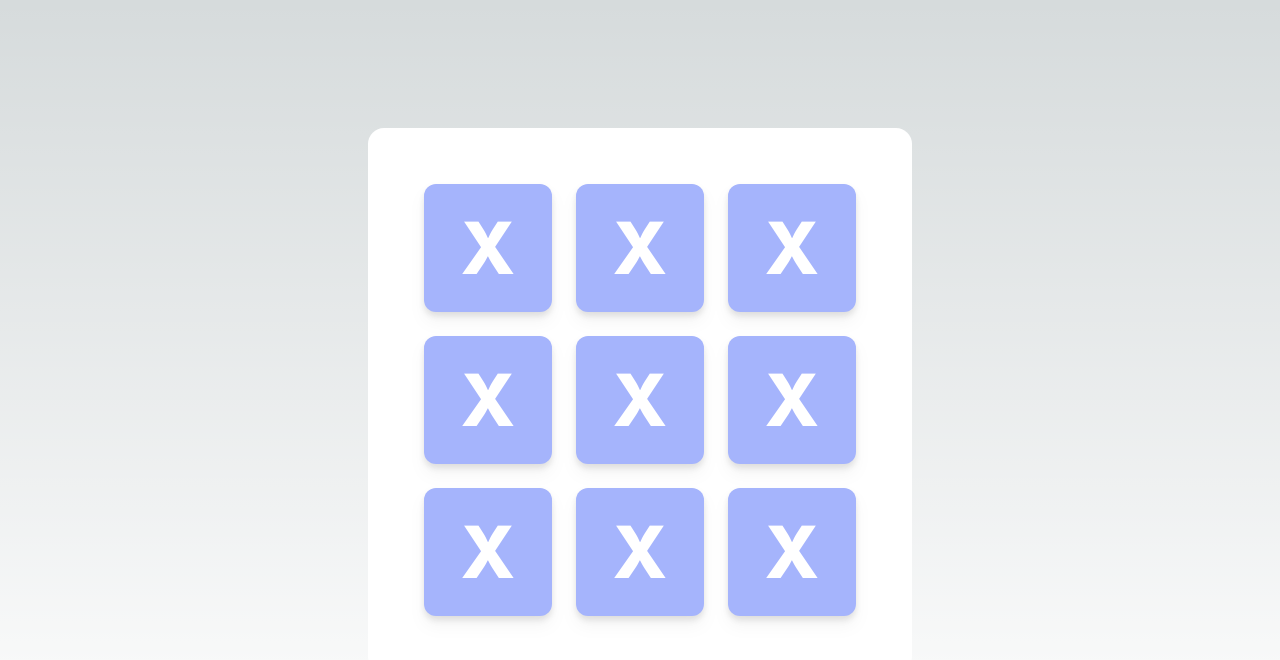
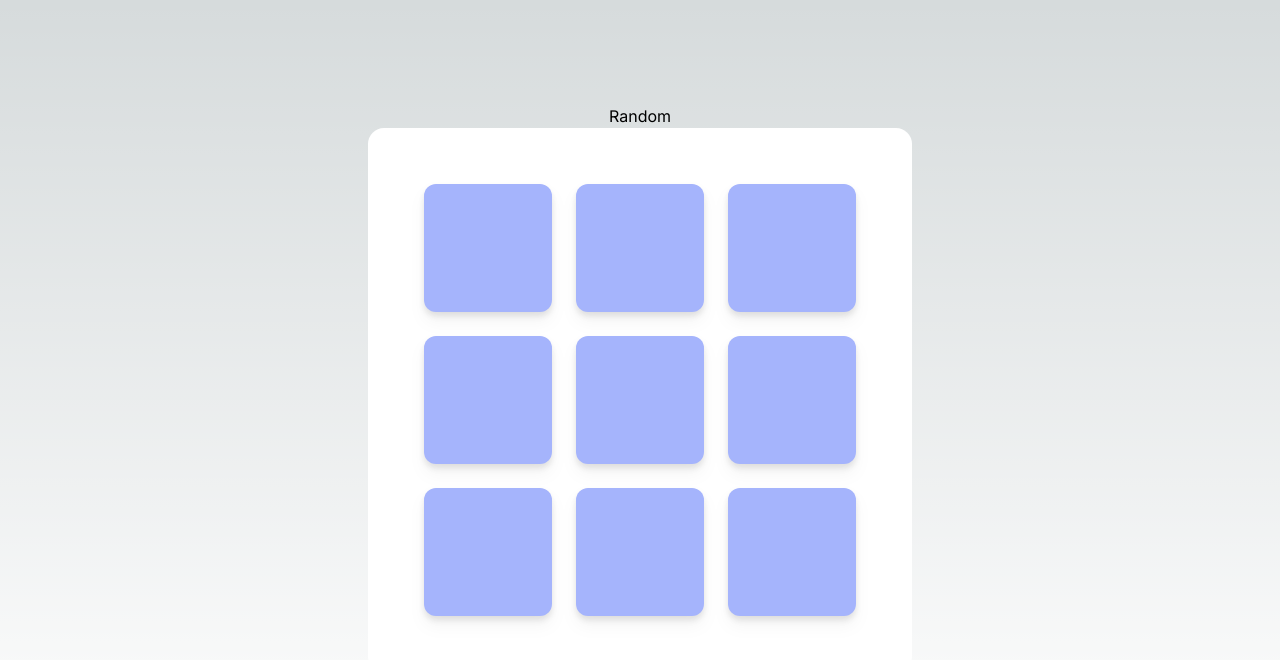
Before and after one commit to cblanken/tic-tac-toe, a Next.js app: page / in a window 1280 px wide. Shown: the top 660 px of the page. Built offline with nearby package versions, Linux system fonts and the light colour scheme.

Commit message:
Demo AI strategy with 'Random' button

```diff
--- a/src/app/page.tsx
+++ b/src/app/page.tsx
@@ -1,14 +1,14 @@
 import Image from 'next/image'
 import Board from '../components/Board'
-import { Tile } from '../lib'
+import { PlayerSymbol, Board as GameBoard } from '../lib'
 
 export default function Home() {
   const boardSize = 3
-
-  let tiles: Array<Tile> = new Array(boardSize ** 2).fill(0).map( (): Tile => ({value: "X"}) )
+  let cells: Array<PlayerSymbol> = new Array(boardSize ** 2).fill(0).map( (): PlayerSymbol => ({value: ""}) )
+  let board = new GameBoard(cells, boardSize)
   return (
     <main className="h-screen flex flex-col justify-center items-center">
-      <Board boardSize={boardSize} tiles={tiles} />
+      <Board gameBoard={board} />
     </main>
   )
 }
--- a/src/components/Board.tsx
+++ b/src/components/Board.tsx
@@ -1,26 +1,35 @@
 "use client"
-import { useState } from "react"
+import { useState, useEffect } from "react"
 import BoardCell from "./BoardCell"
-import { PlayerSymbol } from "../lib"
+import type { PlayerSymbol } from "../lib"
+import { AI, AiStrategy, Board as GameBoard } from "../lib"
 
 
 interface IProps {
-  boardSize: number;
-  tiles: PlayerSymbol[];
+  gameBoard: GameBoard;
 }
 
 export default function Board(props: IProps) {
-  const [boardSize, setSize] = useState(props.boardSize)
-  const [tiles, setCells] = useState(props.tiles)
-  const [playerTurn, setTurn] = useState(false)
+  const [gameBoard, setGameBoard] = useState(props.gameBoard)
+  //const [playerTurn, setTurn] = useState(false)
+
+  const ai = new AI("Hal", 0, {value: "X"}, AiStrategy.random);
+
+  async function handleTurn() {
+    setGameBoard({...ai.strategy(gameBoard, ai)})
+  }
 
   return (
-    <div className={`bg-white p-14 rounded-2xl gap-6 board aspect-square grid grid-cols-3`}>
-      { tiles.map((tile, index) =>
-        <BoardCell
-          className="h-32 font-extrabold text-white overflow-hidden aspect-square bg-indigo-300 drop-shadow-lg rounded-xl"
-          tile={tile} boardSize={boardSize} key={index} />
-      )}
-    </div>
+    <>
+      <button onClick={handleTurn}>Random</button>
+      <div className={`bg-white p-14 rounded-2xl gap-6 board aspect-square grid grid-cols-3`}>
+        { gameBoard.cells.map((cell, index) =>
+          <BoardCell
+            className="h-32 font-extrabold text-white overflow-hidden aspect-square bg-indigo-300 drop-shadow-lg rounded-xl"
+            cell={cell} boardSize={gameBoard.size} key={index} />
+        )}
+      </div>
+      <br/>
+    </>
   )
 }
--- a/src/components/BoardCell.tsx
+++ b/src/components/BoardCell.tsx
@@ -2,18 +2,15 @@ import { useState } from "react"
 import type { PlayerSymbol } from "../lib"
 
 interface IProps {
-  tile: PlayerSymbol;
+  cell: PlayerSymbol;
   boardSize: number;
   className?: string;
 }
 
 export default function BoardCell(props: IProps) {
-  const [tile, setCellData] = useState(props.tile)
-  const [boardSize, setBoardSize] = useState(props.boardSize)
-
   return (
       <div className={`${props.className} flex justify-center items-center text-7xl p-6`}>
-        <div>{tile.value}</div>
+        <div>{props.cell.value}</div>
       </div>
   )
 }
```
